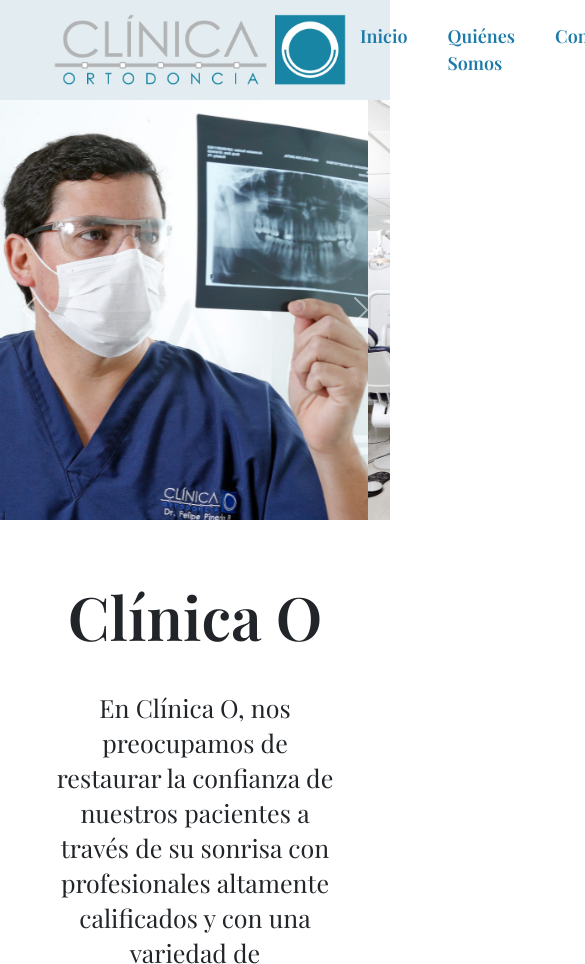
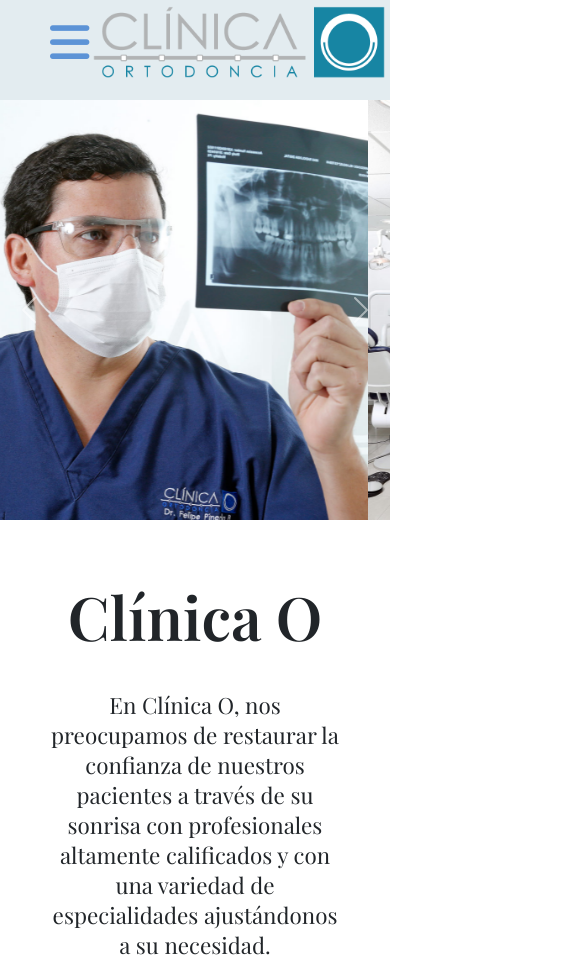
Before and after one commit to johnreyes328/clinicao, a plain HTML site: page index.html in a window 390 px wide. Shown: the top 964 px of the page, 585 px wide, since content can reach past the window. Drawn offline with nearby package versions, Linux system fonts and the light colour scheme; a web font is replaced by a local one.

Commit message:
modificaciones en todos los htmls y en css para hacer mi sitio responsive. Me falta ingresar información final ya que la que tengo ahora son lorem mezclados con infrmación que quedará al final del proyecto. guardo este commit porque quiero hacer un cambio final en la página de contacto

```diff
--- a/css/style.css
+++ b/css/style.css
@@ -9,11 +9,7 @@
 
 /*Estilos para el encabezado y el navegador*/
 .encabezado{
-    display: flex;
-    justify-content: space-between;
-    align-items: center;
     height: 100px;
-    padding: 0 50px;
     background-color: rgb(227, 236, 240);
 }
 
@@ -23,25 +19,23 @@
 
 .navegador{
     background-size: cover;
-    padding: 10px;
     display: flex;
     justify-content: end;
+    justify-content: space-between;
+    align-items: center;
+    padding: 0 50px;
 }
 
 .menu{
-    list-style-type: none;
-    margin: 0;
-    padding: 0;
-}
-
-.navegador ul{
+    list-style: none;
     display: flex;
     gap: 40px;
 }
 
 .navegador ul li a{
     color: #1275a6f5;
-    font-size: 18px;
+    display: block;
+    font-size: 20px;
     font-weight: 600;
     text-decoration: none;
 }
@@ -49,8 +43,54 @@
 .navegador ul li a:hover{
     color: white;
 }
+.navegador .fa-bars{
+    display: none;
+}
+@media(max-width:768px){
+    .logo{
+        right: 15px;
+    }
+    .navegador .fa-bars{
+        display: block;
+        font-size: 45px;
+        color: #5c93d6;
+        order: -1;
+    }
+    .navegador .fa-bars:hover + ul{
+        left: 0px;
+    }
+    .menu{
+        position: fixed;
+        width: 70vw;
+        height: 100%;
+        z-index: 3;
+        background-color: aliceblue;
+        flex-direction: column;
+        align-items: center;
+        padding-top: 50px;
+        left: -80vw;
+        top: 0px;
+        opacity: 90%;
+        transition: 0.8s;
+    }
+    .menu:hover{
+        left: 0px;
+    }
+    .agendamiento{
+        flex-direction: column;
+    }
+    .inicio-atencion{
+        order: -1;
+    }
+    .contacto{
+        flex-direction: column;
+    }
+    .mapa{
+        order: +2;
+    }
+}
+/*Estilos para el carrusel y el index*/
 
-/*Estilos para el carrusel y el index*/
 .carousel-item img{
     width: 100%;
     height: 420px;
@@ -73,8 +113,8 @@
 
 .inicio p{
     text-align: center;
-    font-size: 25px;
-    line-height: 35px;
+    font-size: 1.4rem;
+    line-height: 30px;
 }
 
 .agendamiento{
@@ -136,6 +176,7 @@
 .pie-de-pag-izq{
     display: grid;
     grid-template-rows: auto;
+    font-size: 20px;
     gap: 10px;
     text-align: center;
 }
@@ -189,6 +230,7 @@
     }
 }
 .nosotros p{
+    font-size: 1.4rem;
     text-align: center;
     font-size: 1.25rem;
     line-height: 30px;
@@ -279,9 +321,9 @@
 
 .contacto p{
     width: 350px;
+    font-size: 1.4rem;
+    line-height: 30px;
     text-align: start;
-    font-size: 23px;
-    line-height: 30px;
 }
 .mapa{
     width: 500px;
--- a/index.html
+++ b/index.html
@@ -11,9 +11,10 @@
 </head>
 <body>
     <section class="encabezado">
-        <a href="/"><img class="logo" src="./multimedia/imagenes/logo_clinica.png" alt="Logo Clínica O"></a>
         <header>
             <nav class="navegador">
+                <a href="/"><img class="logo" src="./multimedia/imagenes/logo_clinica.png" alt="Logo Clínica O"></a>
+                <i class="fa-solid fa-bars"></i>
                 <ul class="menu">
                     <li><a href="/">Inicio</a></li>
                     <li><a href="../paginas/quienes_somos.html">Quiénes Somos</a></li>
@@ -69,7 +70,7 @@
             <a href="https://facebook.com/" target="_blank"><i class="fa-brands fa-facebook"></i></a>
             <a href="https://twitter.com/" target="_blank"><i class="fa-brands fa-twitter"></i></a>
             <a href="https://instagram.com/" target="_blank"><i class="fa-brands fa-instagram"></i></a>
-            <a href="https://api.whatsapp.com/send?phone=+56976081783&text=Hola,%20me%20me%20gustaría%20pedir%20una%20hora%20con%20el%20Dr." target="_blank"><i class="fa-brands fa-whatsapp"></i></a>
+            <a href="https://api.whatsapp.com/send?phone=+56976081783&text=Hola,%20me%20gustaría%20pedir%20una%20hora%20con%20el%20Dr." target="_blank"><i class="fa-brands fa-whatsapp"></i></a>
         </div>
     </footer>
     <script src="https://cdn.jsdelivr.net/npm/bootstrap@5.3.0/dist/js/bootstrap.bundle.min.js" integrity="sha384-geWF76RCwLtnZ8qwWowPQNguL3RmwHVBC9FhGdlKrxdiJJigb/j/68SIy3Te4Bkz" crossorigin="anonymous"></script>
```
Also changed, not shown: paginas/contacto.html (+13 -12 lines), paginas/quienes_somos.html (+4 -3 lines).
